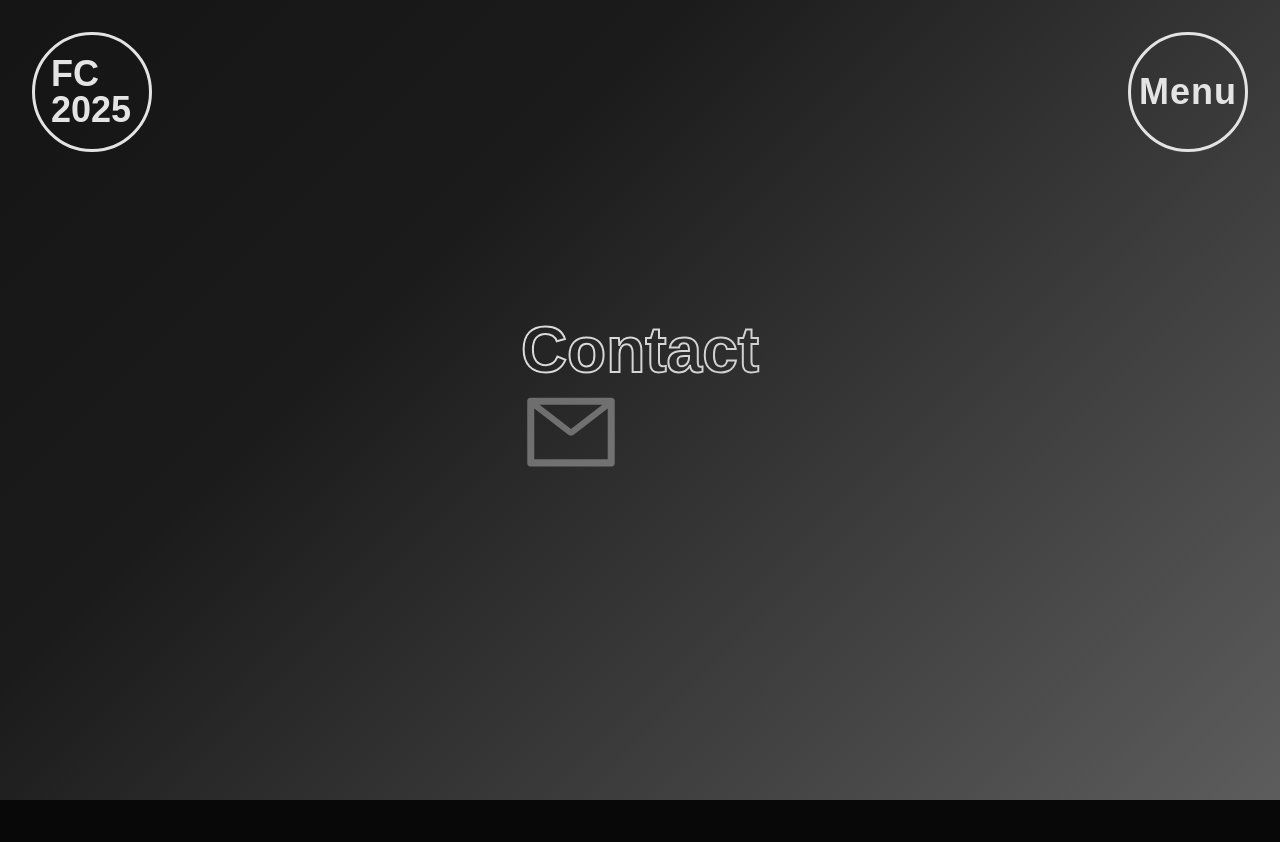
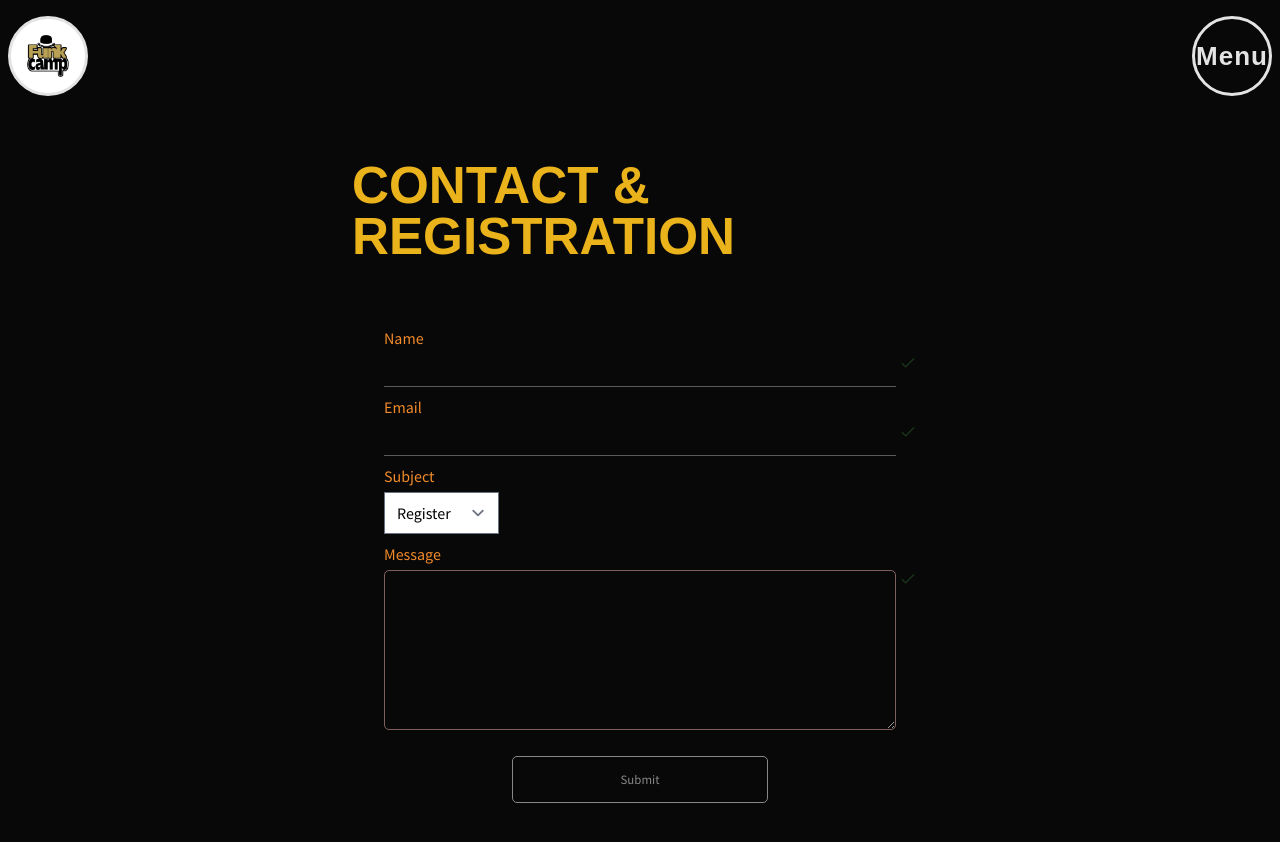
Before and after one commit to FunkSwe/locking, a React (Vite) app: page /contact in a window 1280 px wide. Shown: the top 842 px of the page. Before the commit the page ends 800 px from the top, so only its background shows below. Built offline with nearby package versions, Linux system fonts and the light colour scheme; a web font is replaced by a local one; what prettier-plugin-tailwindcss would draw is missing.

Commit message:
fixing meny, fixed contact page

```diff
--- a/package.json
+++ b/package.json
@@ -38,7 +38,8 @@
     "tailwind-merge": "^2.5.4",
     "tailwindcss-animate": "^1.0.7",
     "uuid": "^9.0.0",
-    "yet-another-react-lightbox": "^3.21.6"
+    "yet-another-react-lightbox": "^3.21.6",
+    "@emailjs/browser": "^3.10.0"
   },
   "devDependencies": {
     "@eslint/js": "^9.11.1",
--- a/src/components/bio/Bio.jsx
+++ b/src/components/bio/Bio.jsx
@@ -1,5 +1,5 @@
 import styles from './bio.module.scss';
-import TextReveal from '@/components/PresentationCard/reveal/TextReveal';
+import TextReveal from '@/components/reveal/TextReveal';
 
 const Bio = ({ title, subtitle, desc }) => {
   if (!title || !subtitle || !desc) {
--- a/src/components/menu/Menu.jsx
+++ b/src/components/menu/Menu.jsx
@@ -71,7 +71,7 @@ const Menu = () => {
       <div className='menu-bar'>
         <div className='menu-logo'>
           <Link to={'/'} className='font-alt'>
-            FC 2025
+            <img src='/fclogosmall.png' alt='logo' />
           </Link>
         </div>
         <div className='menu-open' onClick={toggleMenu}>
@@ -81,7 +81,7 @@ const Menu = () => {
           <div className='menu-overlay-bar'>
             <div className='menu-logo'>
               <Link to={'/'} className='font-alt'>
-                FC 2025
+                <img src='/fclogosmall.png' alt='logo' />
               </Link>
             </div>
             <div className='menu-close' onClick={toggleMenu}>
--- a/src/components/menu/menu.css
+++ b/src/components/menu/menu.css
@@ -5,7 +5,7 @@
   top: 0;
   left: 0;
   width: 100vw;
-  padding: 2em;
+  padding: 1rem 0.5rem;
   z-index: 1000;
   display: flex;
   justify-content: space-between;
@@ -15,18 +15,19 @@
   padding: 0.5rem 1rem;
   border-radius: 50%;
   border: 3px solid #e3e3e3;
-  height: 120px;
-  width: 120px;
+  height: 80px;
+  width: 80px;
   display: grid;
   place-content: center;
-  font-size: clamp(24px, 4vw + 1rem, 36px);
   font-weight: 800;
   transition: all 0.3s ease-in-out;
+  background: white;
 }
 
 .menu-logo:hover {
   transition: all 0.3s ease-in-out;
-  background: #ffffff;
+  background: #e9e9e9;
+  border: 5px solid #545454;
 }
 
 .menu-logo:hover a {
@@ -43,11 +44,11 @@
   padding: 0.5rem 1rem;
   border-radius: 50%;
   border: 3px solid #e3e3e3;
-  height: 120px;
-  width: 120px;
+  height: 80px;
+  width: 80px;
   display: grid;
   place-content: center;
-  font-size: clamp(24px, 4vw + 1rem, 36px);
+  font-size: clamp(18px, 3vw + 0.5rem, 26px);
   font-weight: 800;
   transition: all 0.3s ease-in-out;
 }
@@ -68,11 +69,11 @@
   padding: 0.5rem 1rem;
   border-radius: 50%;
   border: 3px solid #e3e3e3;
-  height: 120px;
-  width: 120px;
+  height: 80px;
+  width: 80px;
   display: grid;
   place-content: center;
-  font-size: clamp(24px, 4vw + 1rem, 36px);
+  font-size: clamp(18px, 3vw + 0.5rem, 26px);
   font-weight: 800;
   transition: all 0.3s ease-in-out;
 }
@@ -117,7 +118,7 @@
 .menu-link-item-holder a {
   color: #000;
   font-size: clamp(50px, 5vw + 1rem, 120px);
-  font-weight: 600;
+  font-weight: 800;
   letter-spacing: -0.02em;
   line-height: 85%;
 }
@@ -149,14 +150,15 @@
   .menu-copy {
     flex: 0;
     margin-top: 6rem;
-    margin-left: 4rem;
+    margin-left: 0rem;
     display: flex;
     flex-direction: column;
     justify-content: space-between;
     padding-top: 15rem;
   }
   .menu-copy {
-    padding-top: 8em;
+    padding-top: 8rem;
+    padding-left: 4rem;
   }
   .menu-link-item-holder a {
     width: fit-content;
--- a/src/index.scss
+++ b/src/index.scss
@@ -153,6 +153,7 @@ h1 {
 h2 {
   font-family: $font-alt;
   font-size: 2.25rem;
+  font-weight: 600;
 
   @media screen and (max-width: 960px) {
     font-size: 2rem;
--- a/src/pages/Contact/Contact.module.scss
+++ b/src/pages/Contact/Contact.module.scss
@@ -1,36 +1,153 @@
+
 .contact {
-    max-width: 100%;
-    background-color: rgb(78, 14, 78);
-    height: 100vh;
-    background: linear-gradient(-45deg, #dcd9d9b7, rgba(34, 34, 34, 0.727), rgba(0, 0, 0, 0.768), rgba(225, 226, 226, 0.818));
-	background-size: 400% 400%;
-	animation: gradient 15s ease infinite;
-    display: grid;
-    place-content: center;
+  margin: 0 auto;
+  padding: 20vh 0 10vh;
+  max-width: 800px;
+  overflow-x: hidden;
+
+  h2 {
+    margin: 0 auto;
+    padding: 0 2rem;
+    width: 80%;
+    font-size: clamp(2rem, 4vw, 6rem);
+    color: #ebb31b;
+    text-transform: uppercase;
+
+
+    &:last-of-type {
+      margin-bottom: 4rem;
+    }
   }
 
-.text {
-    font-size: 4rem;
-    -webkit-text-stroke: 2px rgb(255, 255, 255);
-    text-stroke: 2px rgb(236, 236, 236);
-    color: transparent;
-    mix-blend-mode: difference;
+  select {
+    color: black;
   }
 
-svg {
-    width: 100px;
-    height: auto;
-    fill: rgba(227, 227, 227, 0.376);
+  .contact_form {
+    margin: 0 auto;
+    width: 80%;
+    height: 600px;
+    display: flex;
+    flex-direction: column;
+    align-items: flex-start;
+
+
+    &:valid input[type='submit'] {
+      color: #8f8f8f;
+      background-color: #ccf5ac;
+
+      &:hover {
+        transition: all 0.4s ease-in-out;
+        color: #121212;
+        background-color: #cef0a2;
+      }
+    }
+    &:invalid input[type='submit'] {
+      &:hover {
+        transition: all 0.4s ease-in-out;
+        color: white;
+        background-color: rgba(250, 83, 54, 0.959);
+      }
     }
 
-@keyframes gradient {
-	0% {
-		background-position: 0% 50%;
-	}
-	50% {
-		background-position: 100% 50%;
-	}
-	100% {
-		background-position: 0% 50%;
+    .input_field {
+      position: relative;
+      margin: 0.25rem auto 0.5rem;
+      width: 80%;
+
+      .check_icon {
+        position: absolute;
+        margin-left: 0.25rem;
+        opacity: 0;
+
+        &:last-child {
+          top: 0;
         }
       }
+    }
+
+    input,
+    textarea {
+      position: relative;
+      padding: 0.25rem 0.5rem;
+      color: darken(white, 25%);
+      font-size: 0.8rem;
+      background-color: transparent;
+      border: none;
+      border-bottom: 1px solid;
+      width: 100%;
+
+      &[type='textarea'] {
+        height: 20vh;
+        border: 1px solid #888;
+      }
+    }
+
+    input:focus,
+    textarea:focus {
+      outline: none;
+      border-bottom: 1px solid white;
+    }
+
+    input[type='submit'] {
+      margin: 1rem auto 0;
+      padding: 1rem 2rem;
+      width: 40%;
+      color: #888;
+      background-color: transparent;
+      border: 1px solid #888;
+      cursor: pointer;
+      border-radius: 5px;
+    }
+
+    label {
+      margin: 0.25rem auto 0.25rem;
+      text-align: left;
+      color: rgb(243, 139, 41);
+      width: 80%;
+    }
+
+    input:invalid {
+      border-bottom-color: #5c5c5c;
+      ~ .check_icon {
+        opacity: 0.3;
+      }
+    }
+
+    input:not([type='submit']):valid {
+      outline: none;
+      border-bottom-color: #def8b7;
+
+      ~ .check_icon {
+        opacity: 1;
+      }
+    }
+
+    textarea {
+        border-radius: 5px;
+    }
+    textarea:invalid {
+      border: 1px solid #f3b3b380;
+      ~ .check_icon {
+        opacity: 0.3;
+      }
+    }
+    textarea:valid {
+      border: 1px solid #def8b7;
+
+      ~ .check_icon {
+        opacity: 1;
+      }
+    }
+
+    > .message {
+      position: relative;
+      margin: 1rem auto;
+      width: 60%;
+      height: 20px;
+      font-size: 1rem;
+      font-family: monospace;
+      color: white;
+    }
+  }
+}
--- a/src/pages/Contact/index.jsx
+++ b/src/pages/Contact/index.jsx
@@ -1,19 +1,194 @@
-import React from 'react';
-import { AiOutlineMail } from 'react-icons/ai';
-import styles from './Contact.module.scss';
+import React, { useState, useRef, useEffect } from 'react';
+import { useNavigate } from 'react-router-dom';
+import emailjs from '@emailjs/browser';
+import { motion } from 'framer-motion';
+import { FcCheckmark } from 'react-icons/fc';
 import PageTransition from '@/components/PageTransition';
 
+// styles
+import styles from './Contact.module.scss';
+
 const Contact = () => {
+  const [formData, setFormData] = useState({
+    name: '',
+    email: '',
+    subject: '',
+    message: '',
+  });
+  const [validationMessage, setValidationMessage] = useState('');
+  const [isButtonDisabled, setIsButtonDisabled] = useState(false);
+
+  const navigate = useNavigate();
+  const form = useRef();
+
+  const onChangeHandler = (e) => {
+    const value = e.target.value;
+    setFormData({ ...formData, [e.target.name]: value });
+    console.log(e.target.value);
+  };
+
+  const resetForm = () => {
+    setFormData({
+      name: '',
+      email: '',
+      subject: '',
+      message: '',
+    });
+    form.current.reset();
+  };
+
+  const handleSubmit = (e) => {
+    e.preventDefault();
+    const isValid = form.current.checkValidity();
+    if (isValid) {
+      console.log('is valid');
+      emailjs
+        .sendForm(
+          import.meta.env.VITE_SENDER_ID,
+          import.meta.env.VITE_TEMP_ID,
+          form.current,
+          import.meta.env.VITE_KEY
+        )
+        .then(
+          (result) => {
+            console.log(result.text);
+            form.current.reset();
+          },
+          (error) => {
+            console.log(error.text);
+          }
+        );
+      setValidationMessage(
+        'Thank you for getting in touch with funkcamp, we will answer your email shortly!'
+      );
+      resetForm();
+      setTimeout(() => {
+        navigate('/');
+      }, 5000);
+
+      setTimeout(() => {
+        setIsButtonDisabled(false);
+      }, 30000);
+    } else {
+      console.log('is not valid');
+      setValidationMessage(
+        'Oops! My funky friend, It looks like you missed something. Please check and fill in all required fields.'
+      );
+    }
+  };
+
+  console.log(`name: ${formData.name} \n
+        email: ${formData.email}  \n
+        subject: ${formData.subject} \n
+        message: ${formData.message}`);
+
+  useEffect(() => {
+    const timeoutId = setTimeout(() => {
+      setValidationMessage('');
+    }, 4000);
+
+    return () => clearTimeout(timeoutId);
+  }, [validationMessage]);
+
   return (
     <div className={styles.contact}>
-      <h1 className={styles.text}>Contact</h1>
-      <a
-        target='_blank'
-        rel='noopener noreferrer'
-        href='mailto:marcioakaratinho@gmail.com'
+      <motion.h2
+        initial={{ x: -300, opacity: 0 }}
+        animate={{ x: 0, opacity: 1 }}
+        transition={{ duration: 0.4, delay: 0.4, ease: 'easeOut' }}
       >
-        <AiOutlineMail />
-      </a>
+        Contact &
+      </motion.h2>
+      <motion.h2
+        initial={{ x: -300, opacity: 0 }}
+        animate={{ x: 0, opacity: 1 }}
+        transition={{ duration: 0.4, delay: 0.6, ease: 'easeOut' }}
+      >
+        Registration
+      </motion.h2>
+
+      {/* FORM === FORM */}
+
+      <motion.form
+        className={styles.contact_form}
+        noValidate
+        ref={form}
+        onSubmit={handleSubmit}
+        initial={{ opacity: 0 }}
+        animate={{ opacity: 1 }}
+        transition={{ duration: 0.6, delay: 1, ease: 'easeOut' }}
+      >
+        <label>Name</label>
+        <div className={styles.input_field}>
+          <input
+            type='text'
+            name='name'
+            value={form.name}
+            onChange={onChangeHandler}
+            required
+            minLength={3}
+            maxLength={15}
+          />
+          <span className={styles.check_icon}>
+            <FcCheckmark />
+          </span>
+        </div>
+        <label>Email</label>
+        <div className={styles.input_field}>
+          <input
+            type='email'
+            name='email'
+            value={form.email}
+            onChange={onChangeHandler}
+            required
+          />
+          <span className={styles.check_icon}>
+            <FcCheckmark />
+          </span>
+        </div>
+        <label>Subject</label>
+        <div className={styles.input_field}>
+          <select
+            name='subject'
+            value={form.subject}
+            onChange={onChangeHandler}
+            required
+          >
+            <option value='Registration'>Register</option>
+            <option value='Question'>Question</option>
+          </select>
+          <span className={styles.check_icon}>
+            <FcCheckmark />
+          </span>
+        </div>
+        <label>Message</label>
+        <div className={styles.input_field}>
+          <textarea
+            type='textarea'
+            name='message'
+            value={form.message}
+            onChange={onChangeHandler}
+            minLength={20}
+            maxLength={200}
+            required
+          />
+          <span className={styles.check_icon}>
+            <FcCheckmark />
+          </span>
+        </div>
+        <input
+          className={styles.submit_btn}
+          type='submit'
+          name='submit'
+          value='Submit'
+          disabled={isButtonDisabled}
+          style={{
+            pointerEvents: isButtonDisabled ? 'none' : 'auto',
+            backgroundColor: isButtonDisabled ? 'orange' : '',
+          }}
+        />
+        <div className={styles.message}>{validationMessage}</div>
+      </motion.form>
     </div>
   );
 };
--- a/src/pages/Teacher/teacherPage.module.scss
+++ b/src/pages/Teacher/teacherPage.module.scss
@@ -5,6 +5,7 @@
     display: flex;
     flex-direction: column;
     padding: 2rem 0;
+    margin-bottom: 10rem;
 
     .btn_container {
       position: fixed;
```
Also changed, not shown: src/components/image-reveal/imagereveal.module.scss (+7 -1 lines), src/components/teachers/teachersList.module.scss (+13 -5 lines), public/fclogosmall.png (added), src/components/reveal/TextReveal.jsx (renamed from src/components/PresentationCard/reveal/TextReveal.jsx), src/components/reveal/reveal.module.scss (renamed from src/components/PresentationCard/reveal/reveal.module.scss), 1 other file (tests, documents, lock files or other folders). Lines whose indentation alone changed are shown as unchanged.
